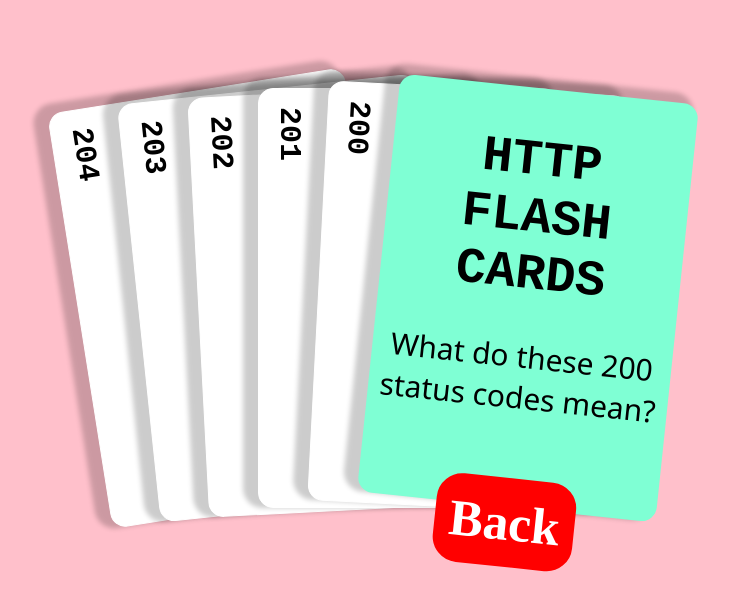
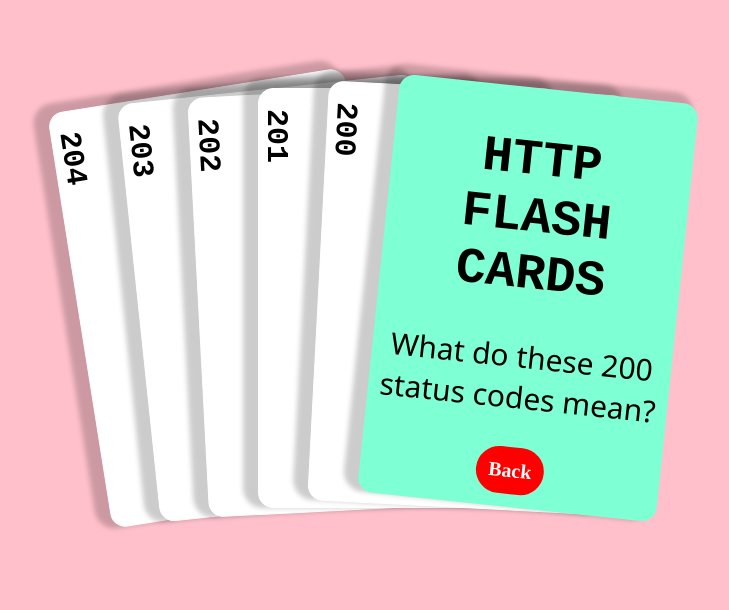
Before and after one commit to smith-sj/CSS-only-flash-cards, a plain HTML site: page twohundreds.html in a window 1280 px wide. Shown: the part 222-832 px from the top of the page, without its empty margins (252-981 px from the left). Drawn offline with Linux system fonts and the light colour scheme.

Commit message:
finished resizing desktop

```diff
--- a/style.css
+++ b/style.css
@@ -83,7 +83,7 @@ span {
 
 h2 {
   writing-mode: vertical-rl;
-  font-size: 4vw;
+  font-size: 5vw;
   margin: 1vw;
   font-family: 'Courier New', Courier, monospace;
 }
@@ -310,15 +310,27 @@ input:checked + #card5 {
         h2 {
         writing-mode: vertical-rl;
         font-size: 30px;
-        /* margin: 10px; */
+        margin: 15px 0;
         }
 
-        .card a {
+        a {
+          font-size: 20px;
+          margin-top: 20px;
           display: inline-block;
-          margin-top: 5px;
-          font-size: 20px;
+          text-decoration: none;
+          font-weight: bold;
+          padding: 10px;
+          color: white;
+          background: red;
+          border-radius: 25px;
+          border: 2px solid red;
+        }
+
+        a:hover {
           color: red;
-      }
+          background: transparent;
+          border: 2px solid red;
+        }
 
 
       @keyframes fanout1 {
--- a/twohundreds.html
+++ b/twohundreds.html
@@ -15,7 +15,7 @@
             <h2>204</h2>
             <div class="cardBody">
                 <span>No Content</span>
-                <a href="./twohundreds">Tell me more!</a>
+                <a href="./twohundreds">Learn More</a>
             </div>
         </label>
 
@@ -25,7 +25,7 @@
             <h2>203</h2>
             <div class="cardBody">
                 <span>Non-Authoritative Info</span>
-                <a href="./twohundreds">Sounds fishy..?</a>
+                <a href="./twohundreds">Learn More</a>
             </div>
         </label>
 
@@ -34,7 +34,7 @@
             <h2>202</h2>
             <div class="cardBody">
                 <span>Accepted</span>
-                <a href="./threehundreds">Yay!..what?</a>
+                <a href="./threehundreds">Learn More</a>
             </div>
         </label>
 
@@ -43,7 +43,7 @@
             <h2>201</h2>
             <div class="cardBody">
                 <span>Created</span>
-                <a href="./fourhundreds">Huh?</a>
+                <a href="./fourhundreds">Learn More</a>
             </div>
         </label>
 
@@ -52,7 +52,7 @@
             <h2>200</h2>
             <div class="cardBody">
                 <span>OK</span>
-                <a href="./fivehundreds">OK?</a>
+                <a href="./fivehundreds">Learn More</a>
             </div>
         </label>
 
```
Also changed, not shown: fivehundreds.html (+5 -5 lines), fourhundreds.html (+5 -5 lines), onehundreds.html (+4 -4 lines), threehundreds.html (+5 -5 lines).
